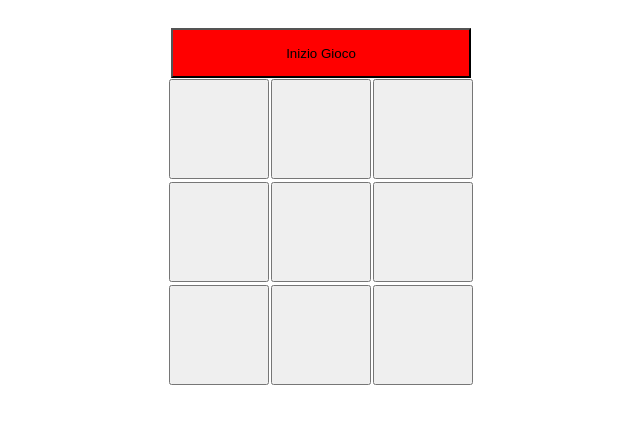
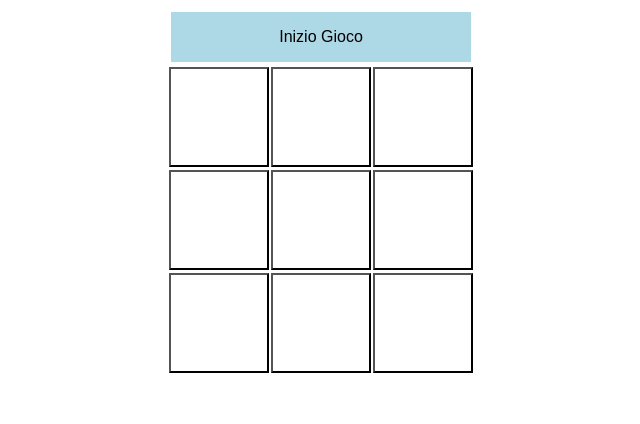
Before and after one commit to dadecolomba/GiocoDelNove, a plain HTML site: page GiocoDelNove/public_html/index.html in a window 1280 px wide. Shown: the whole page, without its empty margins (319-959 px from the left). Drawn offline with Linux system fonts and the light colour scheme.

Commit message:
Update style.css

```diff
--- a/GiocoDelNove/public_html/css/style.css
+++ b/GiocoDelNove/public_html/css/style.css
@@ -7,10 +7,23 @@
 button {
     width: 100px;
     height: 100px;
+    background-color: white;
 }
-button#inizio_gioco{
-    margin-top: 20px;
-    width: 300px;
-    height: 50px;
-    background-color: red;
+
+button#inizio_gioco {
+  background-color: lightblue;
+  border: none;
+  color: black;
+  padding: 16px 32px;
+  text-align: center;
+  font-size: 16px;
+  margin: 4px 2px;
+  transition: 0.3s;
+  width: 300px;
+  height: 50px;
 }
+
+button#inizio_gioco:hover {
+  background-color: blue;
+  color: white;
+}
```
